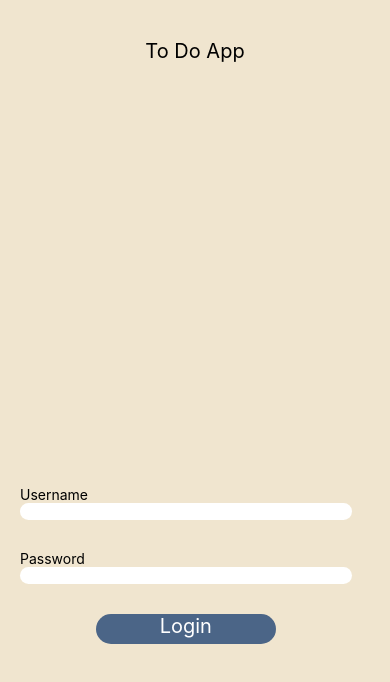
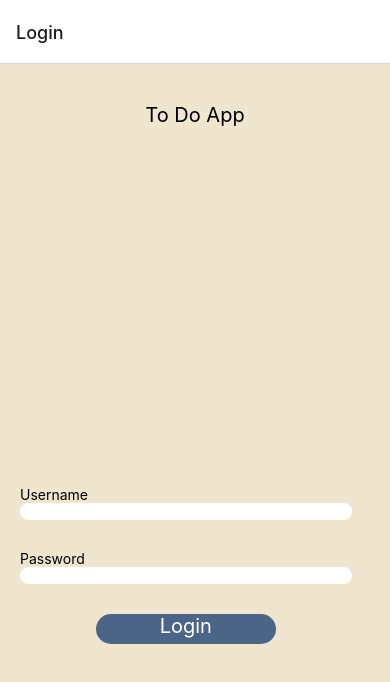
Before and after one commit to DangeRSouL98/react-native-simple-todo-apps, a React Native app: screen /Login in a window 390 px wide. Shown: the top 682 px of the page. Built offline with nearby package versions, Linux system fonts and the light colour scheme.

Commit message:
Add stack and install redux

```diff
--- a/App.js
+++ b/App.js
@@ -1,62 +1,21 @@
 import React from "react";
 import { SafeAreaView, View,Text,StyleSheet,TextInput,TouchableOpacity } from "react-native";
+import Login from "./screen/Login";
+import TaskList from "./screen/TaskList";
+import {NavigationContainer} from '@react-navigation/native'
+import {createNativeStackNavigator} from '@react-navigation/native-stack'
 
 const App = () => {
+  const Stack = createNativeStackNavigator()
   return(
-    <SafeAreaView style={style.background_c}>
-      <View>
-        <Text style={style.text_style}>To Do App</Text>
-      </View>
-      <View style={style.bottom_login}>
-        <Text>Username</Text>
-        <TextInput style={style.inputColor}/>
-        <Text>Password</Text>
-        <TextInput style={style.inputColor}/>
-        <TouchableOpacity style={style.btnLogin}>
-          <Text style={style.btnLoginText}>Login</Text>
-        </TouchableOpacity>
-      </View>
-    </SafeAreaView>
+    <NavigationContainer>
+      <Stack.Navigator>
+        <Stack.Screen name="Login" component={Login}/>
+        <Stack.Screen name="TaskList" component={TaskList}/>
+      </Stack.Navigator>
+    </NavigationContainer>
   )
 }
 
-const style = StyleSheet.create({
-  background_c:{
-    backgroundColor:"#F0E5CF",
-    flex:1
-  },
-  text_style:{
-    textAlign:"center",
-    marginTop:"10%",
-    fontSize:20
-  },
-  bottom_login:{
-    position:"absolute",
-    bottom:0,
-    marginBottom:200,
-    width:"85%",
-    marginHorizontal:20
-  },
-  btnLogin:{
-    backgroundColor:"#4B6587",
-    width:180,
-    height:30,
-    alignSelf:"center",
-    borderRadius:50,
-    textAlignVertical:"center"
-  },
-  btnLoginText:{
-    color:"white",
-    textAlign:"center",
-    flex:1,
-    textAlignVertical:"center",
-    fontSize:20
-  },
-  inputColor:{
-    backgroundColor:"white",
-    flex:1,
-    marginBottom:30,
-    borderRadius:10
-  }
-})
+
 export default App
--- /dev/null
+++ b/screen/Login.js
@@ -0,0 +1,63 @@
+import React from "react"
+import { SafeAreaView, View,Text,StyleSheet,TextInput,TouchableOpacity } from "react-native";
+
+const Login = ({navigation}) => {
+    return(
+        <SafeAreaView style={style.background_c}>
+            <View>
+                <Text style={style.text_style}>To Do App</Text>
+            </View>
+            <View style={style.bottom_login}>
+                <Text>Username</Text>
+                <TextInput style={style.inputColor}/>
+                <Text>Password</Text>
+                <TextInput style={style.inputColor}/>
+                <TouchableOpacity style={style.btnLogin} onPress={()=>navigation.navigate('TaskList')}>
+                    <Text style={style.btnLoginText}>Login</Text>
+                </TouchableOpacity>
+            </View>
+        </SafeAreaView>
+    )
+}
+
+const style = StyleSheet.create({
+    background_c:{
+      backgroundColor:"#F0E5CF",
+      flex:1
+    },
+    text_style:{
+      textAlign:"center",
+      marginTop:"10%",
+      fontSize:20
+    },
+    bottom_login:{
+      position:"absolute",
+      bottom:0,
+      marginBottom:200,
+      width:"85%",
+      marginHorizontal:20
+    },
+    btnLogin:{
+      backgroundColor:"#4B6587",
+      width:180,
+      height:30,
+      alignSelf:"center",
+      borderRadius:50,
+      textAlignVertical:"center"
+    },
+    btnLoginText:{
+      color:"white",
+      textAlign:"center",
+      flex:1,
+      textAlignVertical:"center",
+      fontSize:20
+    },
+    inputColor:{
+      backgroundColor:"white",
+      flex:1,
+      marginBottom:30,
+      borderRadius:10
+    }
+  })
+
+  export default Login
--- /dev/null
+++ b/screen/TaskList.js
@@ -0,0 +1,16 @@
+import React from "react"
+import { SafeAreaView, View,Text,StyleSheet,TextInput,TouchableOpacity } from "react-native";
+
+const TaskList = () => {
+    return(
+        <SafeAreaView style={style.background_c}>
+            <Text>Page 2</Text>
+        </SafeAreaView>
+    )
+}
+
+const style = StyleSheet.create({
+
+})
+
+export default TaskList
```
Also changed, not shown: package.json (+8 -1 lines), 7 other files (tests, documents, lock files or other folders).
